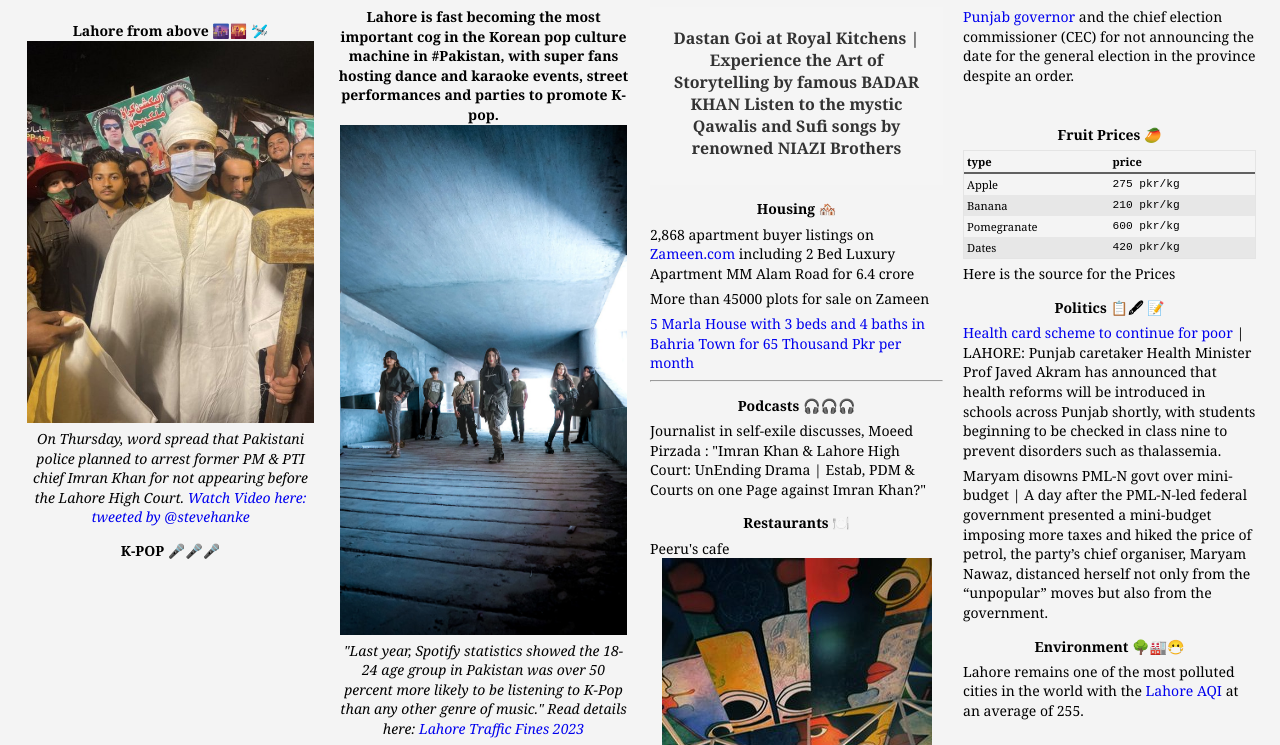
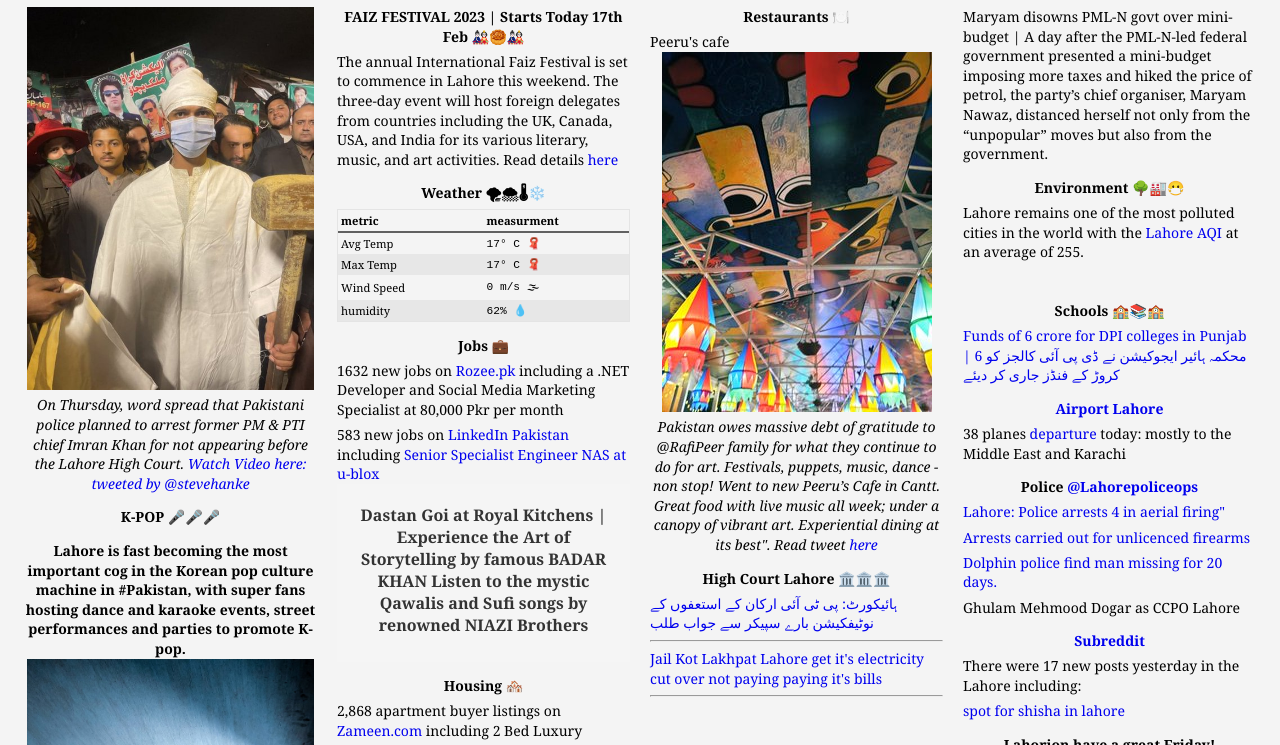
Before and after one commit to lahorepub/lahorepub.github.io, a plain HTML site: page 2023/2-17.html in a window 1280 px wide. Shown: the part 71-816 px from the top of the page. Drawn offline with Linux system fonts and the light colour scheme.

Commit message:
changed title

```diff
--- a/2023/2-17.html
+++ b/2023/2-17.html
@@ -304,8 +304,8 @@ code {
 
 
 
-<div class="scrollSectionComponent"><h4 class="scrollParagraphComponent">Lahore from above 🌆🌇 🛩️</h4>
-</div>
+
+
 <figure class="scrollCaptionedComponent"><a href="photos/ImranArrest.jpg" target="_blank"><img src="photos/ImranArrest.jpg" width="510" height="680" loading="lazy"></a><figcaption><p class="scrollParagraphComponent">On Thursday, word spread that Pakistani police planned to arrest former PM & PTI chief Imran Khan for not appearing before the Lahore High Court.   <a href="https://twitter.com/i/status/1626333094344265728" target="<em>blank">Watch Video here: tweeted by @steve</em>hanke</a></p></figcaption></figure>
 
 
```
Also changed, not shown: 2023/full.html (+2 -2 lines), 2023/index.html (+0 -2 lines), index.html (+0 -2 lines), stories/feed.xml (+1 -1 lines), 1 other file.
